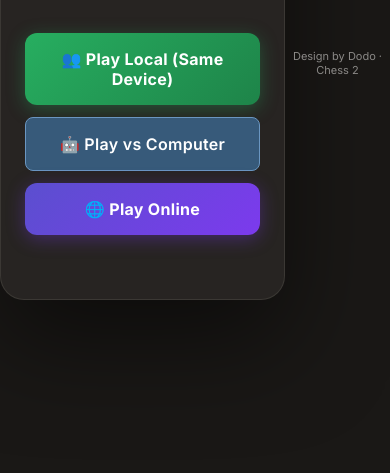
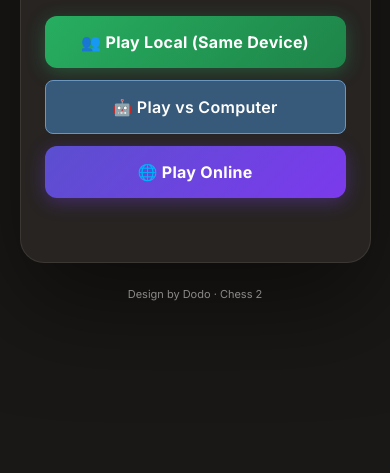
Before and after one commit to Vivekjit/chess_2, a website: page index.html in a window 390 px wide. Shown: the part 371-844 px from the top of the page. Drawn offline with nearby package versions, Linux system fonts and the light colour scheme; no server answers.

Commit message:
Fix: Center start screen on mobile by using column-flex and and fixing div nesting

```diff
--- a/style.css
+++ b/style.css
@@ -863,6 +863,7 @@ header {
   inset: 0;
   background: var(--bg-main);
   display: flex;
+  flex-direction: column;
   align-items: center;
   justify-content: center;
   z-index: 999;
```
Also changed, not shown: index.html (+0 -1 lines).
